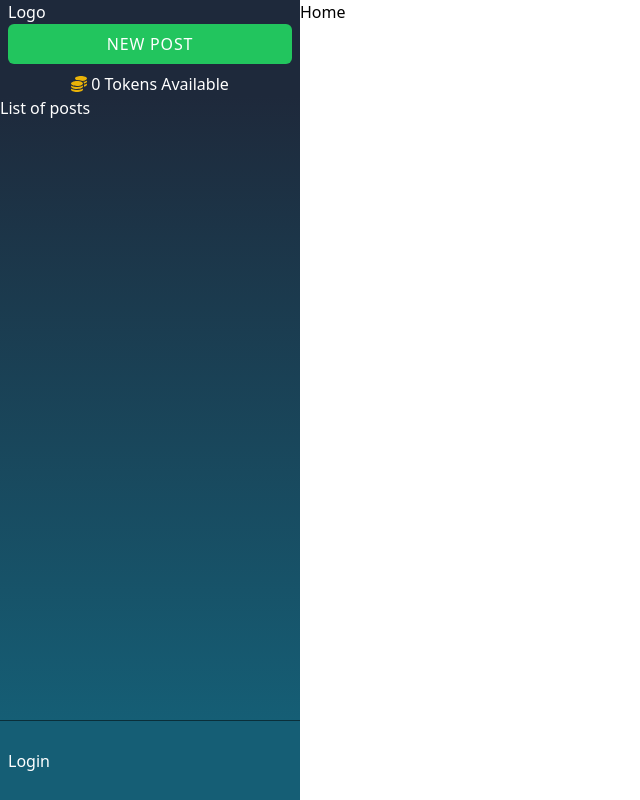
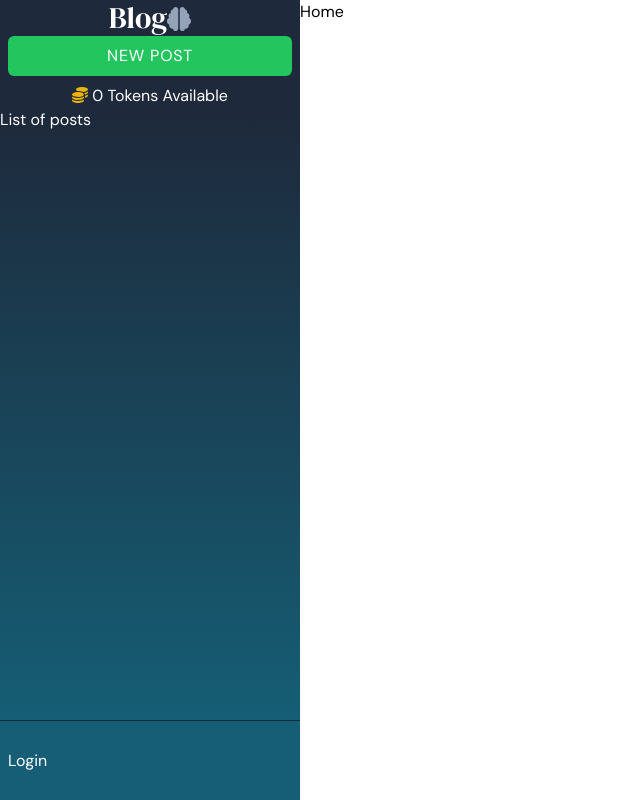
Before and after one commit to kcabhish/blog, a Next.js app: page / in a window 1280 px wide. Shown: the whole page, without its empty margins (0-640 px from the left). Built offline with nearby package versions, Linux system fonts and the light colour scheme; no server answers.

Commit message:
chore: adding google fonts with logo

```diff
--- a/components/AppLayout/AppLayout.js
+++ b/components/AppLayout/AppLayout.js
@@ -3,6 +3,7 @@ import { faCoins } from "@fortawesome/free-solid-svg-icons";
 import { FontAwesomeIcon } from "@fortawesome/react-fontawesome";
 import Image from "next/image"
 import Link from "next/link"
+import { Logo } from "../Logo";
 
 export const AppLayout = ({children}) => {
     const { user } = useUser();
@@ -10,7 +11,7 @@ export const AppLayout = ({children}) => {
         <div className="grid grid-cols-[300px_1fr] h-screen max-h-screen">
             <div className="flex flex-col text-white overflow-hidden">
                 <div className="bg-slate-800 px-2">
-                    <div>Logo</div>
+                    <Logo />
                     <Link href="/post/new" className="bg-green-500 tracking-wider text-center text-white cursor-pointer uppercase px-4 py-2 rounded-md hover:bg-green-600 transition-colors block">New Post</Link>
                     <Link href="/token-topup" className="block mt-2 text-center">
                         <FontAwesomeIcon icon={faCoins} className="text-yellow-500"/>
--- /dev/null
+++ b/components/Logo/Logo.js
@@ -0,0 +1,13 @@
+import { faBrain } from "@fortawesome/free-solid-svg-icons";
+import { FontAwesomeIcon } from "@fortawesome/react-fontawesome";
+
+export const Logo = () => {
+    return (
+        <>
+            <div className="text-3xl text-center py-0 font-heading">
+                Blog
+                <FontAwesomeIcon icon={faBrain} className="text-2xl text-slate-400"></FontAwesomeIcon>
+            </div>
+        </>
+    );
+}
--- /dev/null
+++ b/components/Logo/index.js
@@ -0,0 +1 @@
+export * from './Logo';
--- a/pages/_app.js
+++ b/pages/_app.js
@@ -1,11 +1,27 @@
 import '../styles/globals.css';
 import { UserProvider } from '@auth0/nextjs-auth0/client';
+import {DM_Sans, DM_Serif_Display} from '@next/font/google';
+
+const dmSans = DM_Sans({
+  weight: ['400', '500', '700'],
+  subsets: ['latin'],
+  variable: "--font-dm-sans",
+});
+
+const dmSerifDisplay = DM_Serif_Display({
+  weight: ['400'],
+  subsets: ['latin'],
+  variable: "--font-dm-serif",
+})
 
 function MyApp({ Component, pageProps }) {
   const getLayout = Component.getLayout || ((page) => page);
   return (
   <UserProvider>
-    {getLayout(<Component {...pageProps} />, pageProps)}
+    <main className={`${dmSans.variable} ${dmSerifDisplay.variable} font-body`}>
+      {getLayout(<Component {...pageProps} />, pageProps)}
+    </main>
+
   </UserProvider>
   )
 }
--- a/tailwind.config.js
+++ b/tailwind.config.js
@@ -7,6 +7,13 @@ module.exports = {
     // Or if using `src` directory:
     './src/**/*.{js,ts,jsx,tsx}',
   ],
-  theme: {},
+  theme: {
+    extend: {
+      fontFamily: {
+        body: 'var(--font-dm-sans)',
+        heading: 'var(--font-dm-serif)'
+      }
+    }
+  },
   plugins: [],
 };
```
